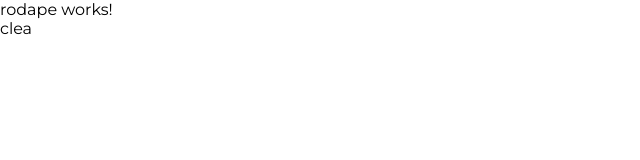
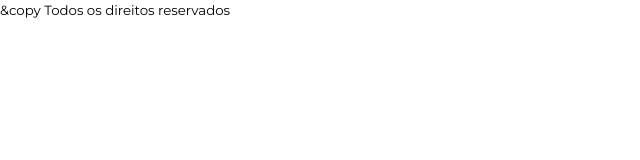
Before and after one commit to davimaciel023/magnoCar-servidor, an Angular app: page /rodape in a window 1280 px wide. Shown: the top 160 px of the page, without its empty margins (0-640 px from the left). Built offline with nearby package versions, Linux system fonts and the light colour scheme.

Commit message:
no message

```diff
--- a/src/app/componente/rodape/rodape.component.html
+++ b/src/app/componente/rodape/rodape.component.html
@@ -1,2 +1,3 @@
-<p>rodape works!</p>
-clea
+<footer>
+  <small>&copy Todos os direitos reservados</small>
+</footer>
```
